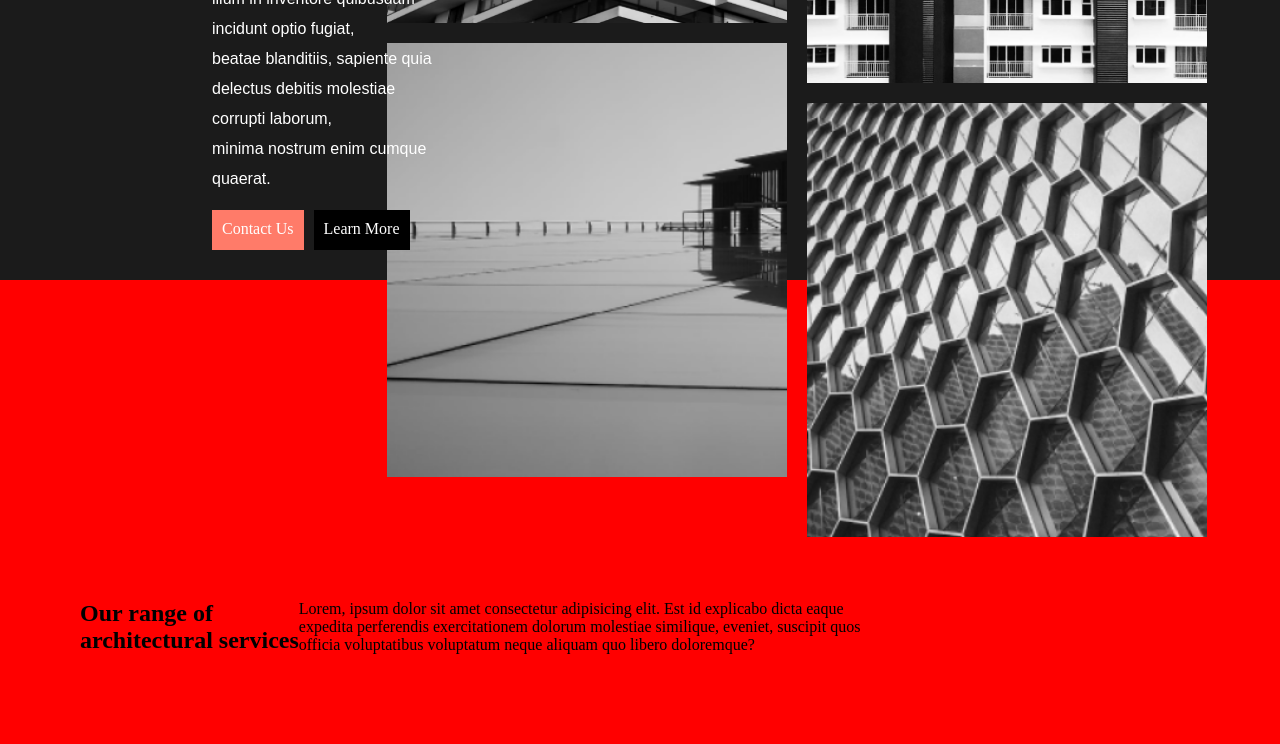
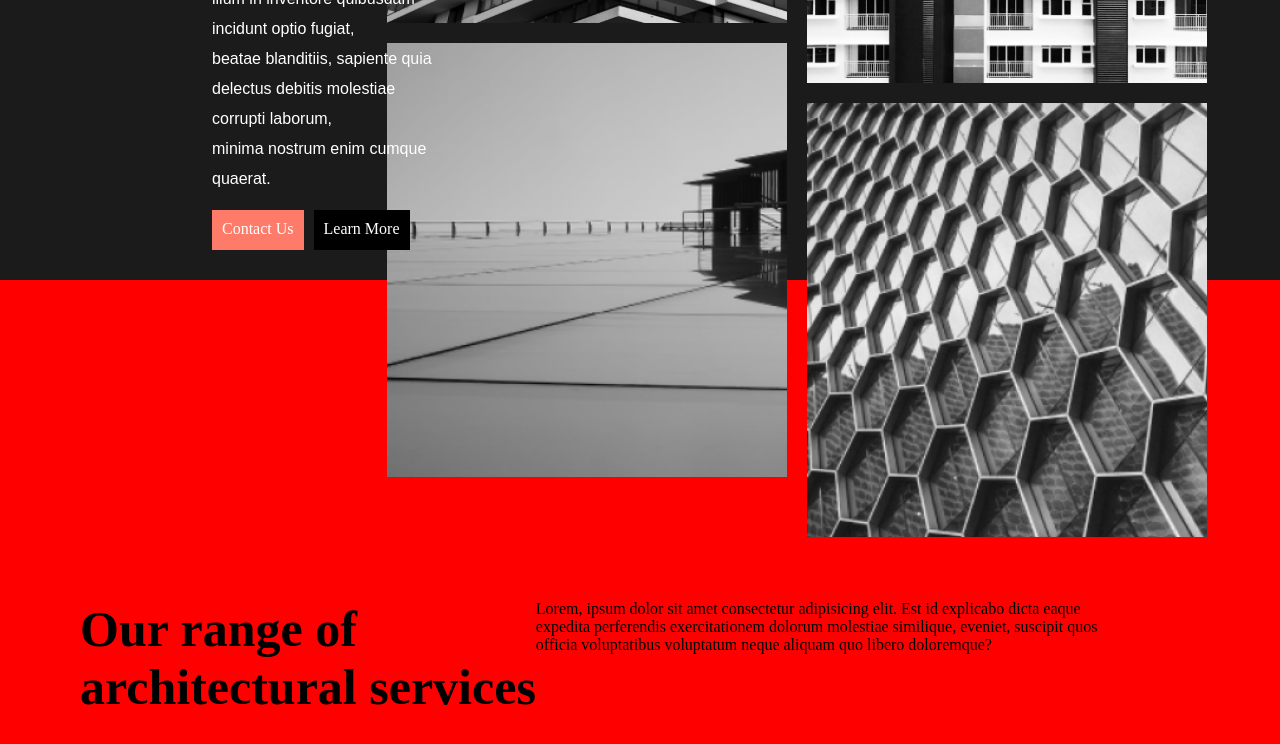
Before and after one commit to gabrieljcoutinho/Projeto-Archi-Firm, a React (Create React App) app: page / in a window 1280 px wide. Shown: the part 484-1228 px from the top of the page. Built offline with nearby package versions, Linux system fonts and the light colour scheme.

Commit message:
ip ode letra

```diff
--- a/src/Css/Arquitetura.css
+++ b/src/Css/Arquitetura.css
@@ -8,3 +8,7 @@
     display: flex;
     padding-left: 5rem;
 }
+
+.titulo {
+    font-size: 50px
+}
```
